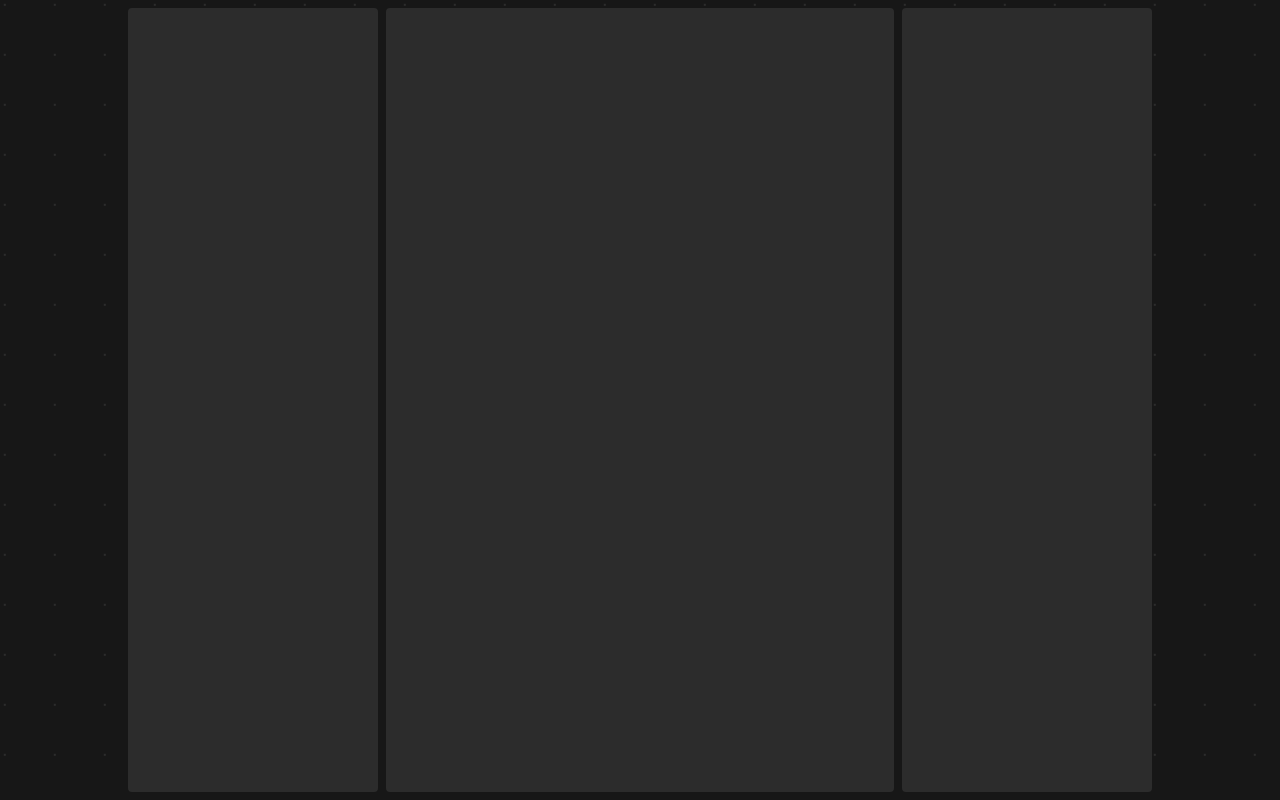
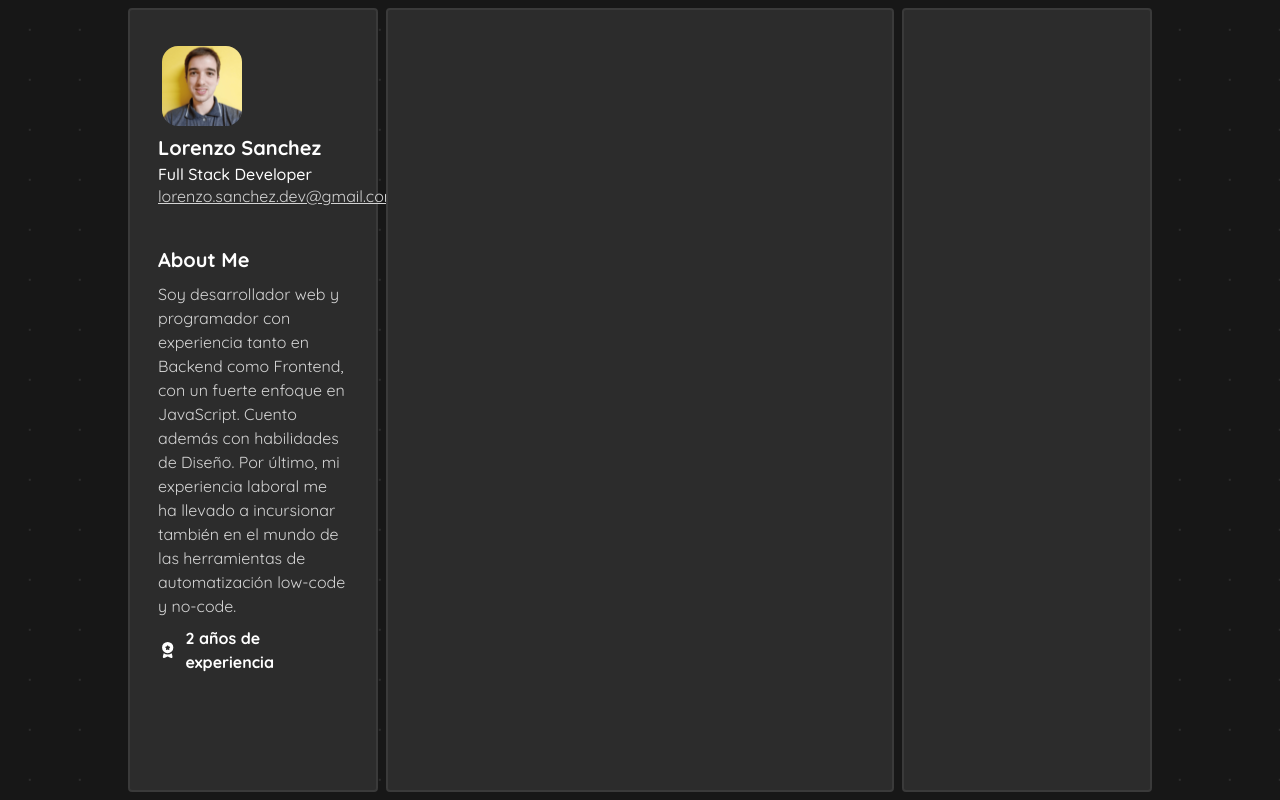
Before and after one commit to lorenzoSanchez97/portfolio, a Next.js app: page /about in a window 1280 px wide. Built offline with nearby package versions, Linux system fonts and the light colour scheme.

Commit message:
left panel

```diff
--- a/src/app/about/page.js
+++ b/src/app/about/page.js
@@ -1,10 +1,24 @@
+import AboutMe from "@/src/components/AboutMe";
+import Panel from "@/src/components/Panel";
+import PersonalInformationWithPhoto from "@/src/components/PersonalInformationWithPhoto";
+
 export default function About() {
     return (
         <main className="h-full w-full mx-auto flex justify-center items-center">
             <section className="h-[98%] w-[80%] grid grid-cols-12 gap-x-2">
-                <section className="bg-light-grey w-full h-full rounded col-span-3"></section>
-                <section className="bg-light-grey w-full h-full rounded col-span-6"></section>
-                <section className="bg-light-grey w-full h-full rounded col-span-3"></section>
+
+                {/* Panel Izquierdo */}
+                <Panel col={"col-span-3"}>
+                    <PersonalInformationWithPhoto />
+                    <AboutMe />
+                </Panel>
+
+                {/* Panel Central */}
+                <Panel col={"col-span-6"}></Panel>
+
+                {/* Panel Derecho */}
+                <Panel col={"col-span-3"}></Panel>
+
             </section>
         </main>
     );
--- /dev/null
+++ b/src/components/AboutMe.js
@@ -0,0 +1,9 @@
+export default function AboutMe() {
+    return (
+        <section className="flex flex-col mt-8 text-white">
+            <h1 className="text-bright-white text-xl mt-2">About Me</h1>
+            <p className="text-white mt-2 leading-6">Soy desarrollador web y programador con experiencia tanto en Backend como Frontend, con un fuerte enfoque en JavaScript. Cuento además con habilidades de Diseño. Por último, mi experiencia laboral me ha llevado a incursionar también en el mundo de las herramientas de automatización low-code y no-code.</p>
+            <h1 className="mt-2 text-base text-bright-white flex items-center gap-x-2"><svg xmlns="http://www.w3.org/2000/svg" width="1em" height="1em" viewBox="0 0 24 24" className="text-xl"><path fill="currentColor" fillRule="evenodd" d="M12 16a7 7 0 1 0 0-14a7 7 0 0 0 0 14m0-10c-.284 0-.474.34-.854 1.023l-.098.176c-.108.194-.162.29-.246.354c-.085.064-.19.088-.4.135l-.19.044c-.738.167-1.107.25-1.195.532s.164.577.667 1.165l.13.152c.143.167.215.25.247.354s.021.215 0 .438l-.02.203c-.076.785-.114 1.178.115 1.352c.23.174.576.015 1.267-.303l.178-.082c.197-.09.295-.135.399-.135s.202.045.399.135l.178.082c.691.319 1.037.477 1.267.303s.191-.567.115-1.352l-.02-.203c-.021-.223-.032-.334 0-.438s.104-.187.247-.354l.13-.152c.503-.588.755-.882.667-1.165c-.088-.282-.457-.365-1.195-.532l-.19-.044c-.21-.047-.315-.07-.4-.135c-.084-.064-.138-.16-.246-.354l-.098-.176C12.474 6.34 12.284 6 12 6" clipRule="evenodd" /><path fill="currentColor" d="m7.093 15.941l-.379 1.382c-.628 2.292-.942 3.438-.523 4.065c.147.22.344.396.573.513c.652.332 1.66-.193 3.675-1.243c.67-.35 1.006-.524 1.362-.562a2 2 0 0 1 .398 0c.356.038.691.213 1.362.562c2.015 1.05 3.023 1.575 3.675 1.243c.229-.117.426-.293.573-.513c.42-.627.105-1.773-.523-4.065l-.379-1.382A8.46 8.46 0 0 1 12 17.5a8.46 8.46 0 0 1-4.907-1.559" /></svg>2 años de experiencia</h1>
+        </section>
+    )
+}
--- /dev/null
+++ b/src/components/Panel.js
@@ -0,0 +1,7 @@
+export default function Panel({ col, children }) {
+    return (
+        <section className={`bg-light-grey w-full h-full rounded border-solid border-2 border-light-light-grey p-7 ${col}`}>
+            {children}
+        </section>
+    )
+}
--- /dev/null
+++ b/src/components/PersonalInformationWithPhoto.js
@@ -0,0 +1,13 @@
+import Image from "next/image"
+import fotoCv from "@/public/images/fotoCv.png"
+
+export default function PersonalInformationWithPhoto() {
+    return (
+        <header className="flex flex-col mb-[10px] mt-[8px] text-white">
+            <Image src={fotoCv} alt="Foto de Perfil" className="rounded-2xl ml-1 border-4" />
+            <h1 className="text-bright-white text-xl mt-2">Lorenzo Sanchez</h1>
+            <h2 className="text-bright-white text-base font-medium">Full Stack Developer</h2>
+            <a href="mailto:lorenzo.sanchez.dev@gmail.com" target="_blank" className="text-white underline underline-offset-3 hover:text-bright-white transition">lorenzo.sanchez.dev@gmail.com</a>
+        </header>
+    )
+}
--- a/tailwind.config.js
+++ b/tailwind.config.js
@@ -7,9 +7,11 @@ module.exports = {
   ],
   theme: {
     colors: {
+      'bright-white': '#FFFFFF',
       'white': '#D4D4D4',
       'dark-grey': '#171717',
       'light-grey': '#2c2c2c',
+      'light-light-grey':'#3a3a3a',
       'blue': '#007acc',
       'light-blue': '#61DAFB',
     },
```
Also changed, not shown: public/images/fotoCv.png (added).
